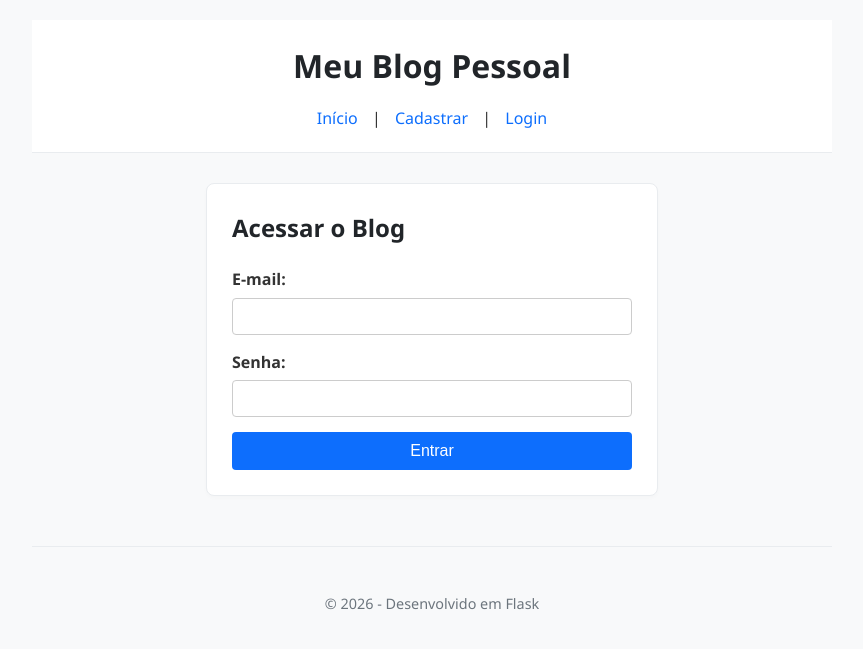
After one commit to renatoluciano/flask-blog, a Flask app: page /login in a window 1280 px wide. The commit adds this page. Shown: the top 649 px of the page, without its empty margins (208-1071 px from the left). Run offline with Flask 3, Linux system fonts and the light colour scheme.

Commit message:
Feat: Sistema de login, logout e menu dinâmico com Flask-Login

```diff
--- a/app.py
+++ b/app.py
@@ -1,17 +1,28 @@
 from flask import Flask, render_template, request, redirect, url_for
 from flask_sqlalchemy import SQLAlchemy
+from flask_login import UserMixin, LoginManager, login_user, logout_user, login_required, current_user
+from werkzeug.security import generate_password_hash, check_password_hash
 
 # Inicializa a aplicação Flask
 app = Flask(__name__)
 
-# Configura o banco de dados SQLite (salvo na pasta 'instance')
+# Configurações do Banco de Dados SQLite (salvo na pasta 'instance')
 app.config['SQLALCHEMY_DATABASE_URI'] = 'sqlite:///blog.db'
 app.config['SQLALCHEMY_TRACK_MODIFICATIONS'] = False
 
-# Inicializa a extensão do SQLAlchemy passando o nosso app Flask
+# Chave secreta necessária para gerenciar as sessões de login com segurança
+app.config['SECRET_KEY'] = 'uma-chave-secreta-muito-segura-aqui'
+
+# Inicializa a extensão do SQLAlchemy
 db = SQLAlchemy(app)
 
-# --- Modelo do Banco de Dados ---
+# Configura o gerenciador de login do Flask-Login
+login_manager = LoginManager(app)
+login_manager.login_view = 'login' # Redireciona para cá se a página exigir login
+
+# --- Modelos do Banco de Dados ---
+
+# Tabela de Posts
 class Post(db.Model):
     id = db.Column(db.Integer, primary_key=True)
     titulo = db.Column(db.String(100), nullable=False)
@@ -20,7 +31,23 @@ class Post(db.Model):
     def __repr__(self):
         return f'<Post {self.titulo}>'
 
-# --- Rotas ---
+# Tabela de Usuários
+class User(db.Model, UserMixin):
+    id = db.Column(db.Integer, primary_key=True)
+    username = db.Column(db.String(50), unique=True, nullable=False)
+    email = db.Column(db.String(100), unique=True, nullable=False)
+    senha_hash = db.Column(db.String(256), nullable=False)
+
+    def __repr__(self):
+        return f'<User {self.username}>'
+
+# Função obrigatória para o Flask-Login carregar o usuário da sessão
+@login_manager.user_loader
+def load_user(user_id):
+    return User.query.get(int(user_id))
+
+
+# --- Rotas do Blog ---
 
 # 1. Rota da página inicial (Lista todos os posts)
 @app.route("/")
@@ -42,7 +69,7 @@ def new_post():
 
     return render_template("create_post.html")
 
-# 3. Rota para EDITAR um post existente
+# 3. Rota para editar um post existente
 @app.route("/post/<int:post_id>/edit", methods=["GET", "POST"])
 def edit_post(post_id):
     post = Post.query.get_or_404(post_id)
@@ -55,7 +82,7 @@ def edit_post(post_id):
 
     return render_template("edit_post.html", post=post)
 
-# 4. Rota para EXCLUIR um post existente
+# 4. Rota para excluir um post existente
 @app.route("/post/<int:post_id>/delete")
 def delete_post(post_id):
     post = Post.query.get_or_404(post_id)
@@ -63,6 +90,49 @@ def delete_post(post_id):
     db.session.commit()
     return redirect(url_for("home"))
 
-# Roda o servidor local
+# 5. Rota para cadastro de novos usuários
+@app.route("/register", methods=["GET", "POST"])
+def register():
+    if request.method == "POST":
+        username = request.form["username"]
+        email = request.form["email"]
+        password = request.form["password"]
+
+        senha_criptografada = generate_password_hash(password)
+
+        novo_usuario = User(username=username, email=email, senha_hash=senha_criptografada)
+        db.session.add(novo_usuario)
+        db.session.commit()
+
+        return redirect(url_for("login"))
+
+    return render_template("register.html")
+
+# 6. Rota para login de usuários
+@app.route("/login", methods=["GET", "POST"])
+def login():
+    if request.method == "POST":
+        email = request.form["email"]
+        password = request.form["password"]
+
+        user = User.query.filter_by(email=email).first()
+
+        if user and check_password_hash(user.senha_hash, password):
+            login_user(user)
+            return redirect(url_for("home"))
+
+        return redirect(url_for("login"))
+
+    return render_template("login.html")
+
+# 7. Rota para logout de usuários
+@app.route("/logout")
+@login_required
+def logout():
+    logout_user()
+    return redirect(url_for("home"))
+
+
+# Executa o servidor local
 if __name__ == "__main__":
     app.run(debug=True)
--- a/templates/base.html
+++ b/templates/base.html
@@ -11,11 +11,16 @@
     <div class="container"> <!-- Container para centralizar tudo -->
         <header>
             <h1>Meu Blog Pessoal</h1>
-            <nav>
+           <nav>
                 <a href="/">Início</a> |
-                <!-- Procure por essa linha no seu base.html e mude o href: -->
-                <a href="{{ url_for('new_post') }}">Novo Post</a> |
-                <a href="#">Login</a>
+                {% if current_user.is_authenticated %}
+                    <a href="{{ url_for('new_post') }}">Novo Post</a> |
+                    <span>Olá, {{ current_user.username }}</span> |
+                    <a href="{{ url_for('logout') }}">Sair</a>
+                {% else %}
+                    <a href="{{ url_for('register') }}">Cadastrar</a> |
+                    <a href="{{ url_for('login') }}">Login</a>
+                {% endif %}
             </nav>
         </header>
 
--- /dev/null
+++ b/templates/login.html
@@ -0,0 +1,22 @@
+{% extends "base.html" %}
+
+{% block title %}Login - Meu Blog{% endblock %}
+
+{% block content %}
+<div class="post-card" style="max-width: 400px; margin: 0 auto;">
+    <h2>Acessar o Blog</h2>
+    <form method="POST">
+        <div style="margin-bottom: 15px;">
+            <label for="email" style="display: block; font-weight: bold; margin-bottom: 5px;">E-mail:</label>
+            <input type="email" id="email" name="email" required style="width: 100%; padding: 10px; border: 1px solid #ccc; border-radius: 4px; box-sizing: border-box;">
+        </div>
+
+        <div style="margin-bottom: 15px;">
+            <label for="password" style="display: block; font-weight: bold; margin-bottom: 5px;">Senha:</label>
+            <input type="password" id="password" name="password" required style="width: 100%; padding: 10px; border: 1px solid #ccc; border-radius: 4px; box-sizing: border-box;">
+        </div>
+
+        <button type="submit" style="background-color: #0d6efd; color: white; border: none; padding: 10px 20px; font-size: 1rem; border-radius: 4px; cursor: pointer; width: 100%;">Entrar</button>
+    </form>
+</div>
+{% endblock %}
```
Also changed, not shown: templates/register.html (added, +27 -0 lines).
